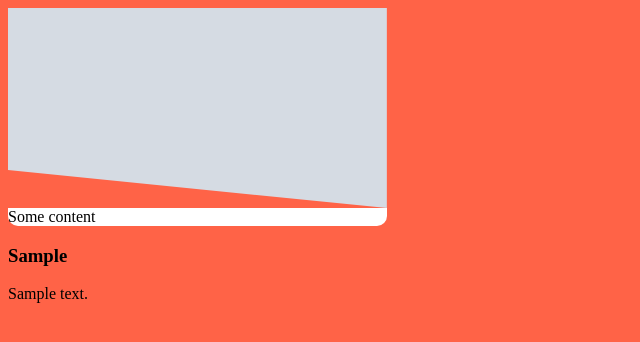
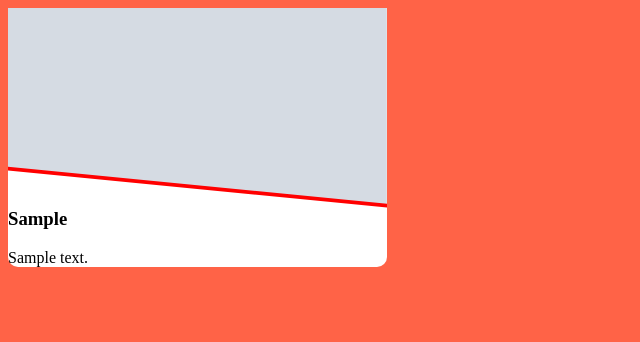
Before and after one commit to thesus/bokstaever, a Django app: page / in a window 1280 px wide. Shown: the top 342 px of the page, without its empty margins (0-640 px from the left). Run offline with Django 3.2, Linux system fonts and the light colour scheme; tables that the repository leaves empty hold one stand-in row (values such as "Sample post"); grey boxes marked "Sample" are stand-in pictures.

Commit message:
Template changes for a nice draft of index page

```diff
--- a/src/bokstaever/templates/base.html
+++ b/src/bokstaever/templates/base.html
@@ -3,7 +3,7 @@
 <html>
   <head>
     <meta charset="utf-8">
-    <meta name="viewport" content="width=device-width, initial-scale=1, shrink-to-fit=now">
+    <meta name="viewport" content="width=device-width, initial-scale=1, shrink-to-fit=no">
 
     {% block stylesheets %}
 
--- a/src/bokstaever/templates/bokstaever/index.html
+++ b/src/bokstaever/templates/bokstaever/index.html
@@ -11,12 +11,11 @@
           <image xlink:href="{{ post.image.files.first.path.url }}" x="0" y="0" width="100%" height="100%" preserveAspectRatio="xMinYMin slice" />
         </pattern>
       </defs>
-      <polygon points="0,0 50,0 50,100 0,95" fill="url(#img{{ post.image.pk }})" />
+      <polygon points="0,0 50,0 50,99.75 0,94.75" fill="url(#img{{ post.image.pk }})" />
+      <line x1="-0.5" x2="50.5" y1="94.75" y2="99.75" stroke="red" stroke-width="0.5" stroke-linecap="butt"/>
     </svg>
   </div>
   <div class="post-content">
-  <span>Some content</span>
-</div>
     <h3>{{ post.headline }}</h3>
     <p>{{ post.text }}</p>
   </div>
@@ -30,6 +29,7 @@
   left: 0;
   width: 100%;
   height: 200px;
+  background-color: white;
 }
 .image {
   height: 200px;
@@ -42,6 +42,10 @@
   margin-bottom: 40px;
 }
 
+h3 {
+  margin-top: 0;
+}
+
 .post-content {
     background-color: white;
     width: 100%;
--- a/src/dashboard/templates/dashboard/image/upload.html
+++ b/src/dashboard/templates/dashboard/image/upload.html
@@ -1,4 +1,4 @@
-{% extends 'bokstaever/base.html' %}
+{% extends 'dashboard/base.html' %}
 
 {% block content %}
 <form enctype="multipart/form-data" id="imageUpload" v-on:submit.prevent="uploadImage">
```
